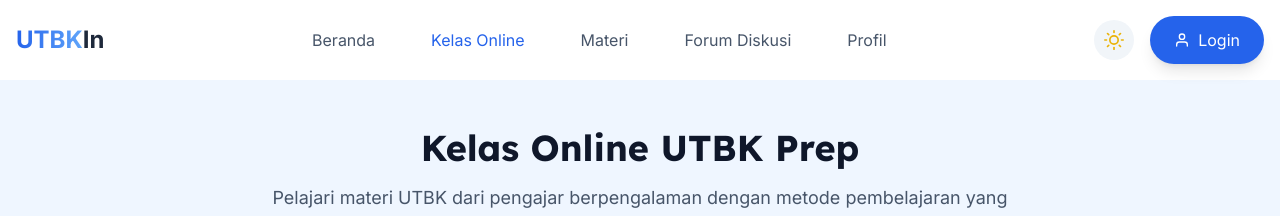
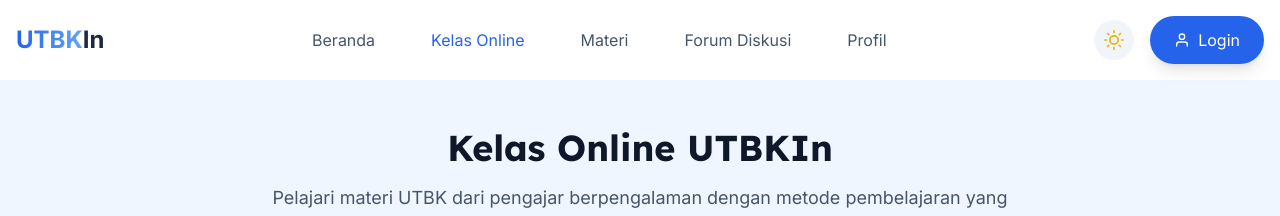
Before and after one commit to Arfazrll/SNBTIn, a Next.js app: page /kelas-online in a window 1280 px wide. Shown: the top 216 px of the page. Built offline with nearby package versions, Linux system fonts and the light colour scheme.

Commit message:
update kelasonline

```diff
--- a/src/pages/kelas-online.tsx
+++ b/src/pages/kelas-online.tsx
@@ -89,7 +89,7 @@ const KelasOnline: React.FC = () => {
             className="text-center max-w-3xl mx-auto"
           >
             <h1 className="text-3xl md:text-4xl font-bold mb-4 text-secondary-900 dark:text-white">
-              Kelas Online UTBK Prep
+              Kelas Online UTBKIn
             </h1>
             <p className="text-lg text-secondary-600 dark:text-secondary-400">
               Pelajari materi UTBK dari pengajar berpengalaman dengan metode pembelajaran yang interaktif.
```
